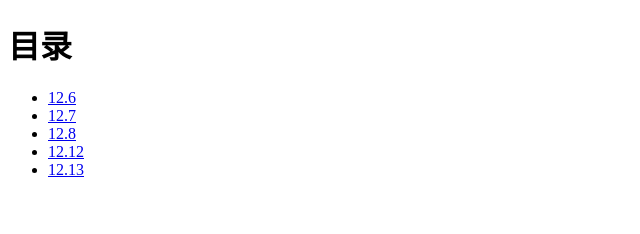
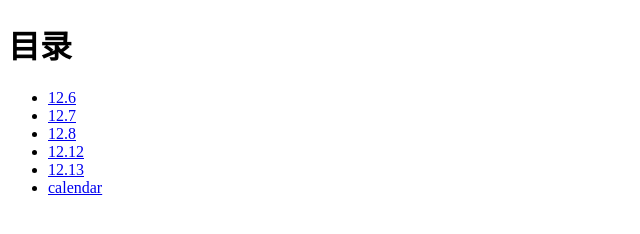
Before and after one commit to GazhrillaZ/GazhrillaZ.github.io, a plain HTML site: page index.html in a window 1280 px wide. Shown: the full height of the page, 0-640 px from the left. Drawn offline with Linux system fonts and the light colour scheme.

Commit message:
Update index.html

```diff
--- a/index.html
+++ b/index.html
@@ -12,6 +12,7 @@
 			<li><a href=" GazhrillaZ.github.io/summing-up12.8.html">12.8</a></li>
 			<li><a href=" GazhrillaZ.github.io/summing-up12.12.html">12.12</a></li>
 			<li><a href=" GazhrillaZ.github.io/summing-up12.13.html">12.13</a></li>
+			<li><a href=" GazhrillaZ.github.io/calendar.html">calendar</a></li>
 		</ul>
 	</body>
 </html>
```
